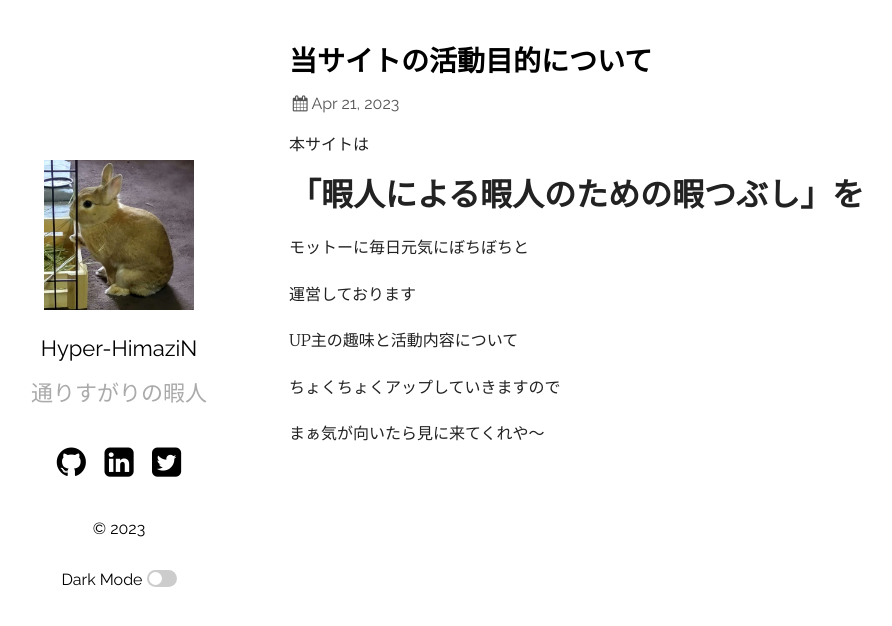
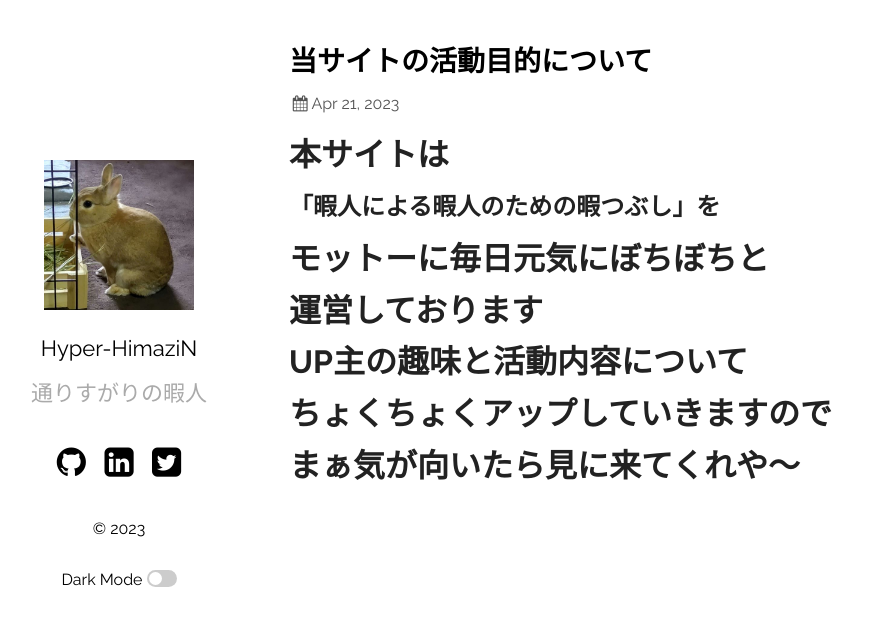
Before and after one commit to S-All11/S-All11.github.io, a Jekyll site: the page built from _posts/2023-04-21-Test0.markdown, in a window 1280 px wide. Shown: the top 626 px of the page, without its empty margins (66-958 px from the left). Built offline with Jekyll 4.4.1, drawn with Linux system fonts in a browser that asks for light colours.

Commit message:
見出し改善

```diff
--- a/_posts/2023-04-21-Test0.markdown
+++ b/_posts/2023-04-21-Test0.markdown
@@ -1,21 +1,21 @@
 ---
 layout: post
-title:  "当サイトの活動目的について"
+title: "当サイトの活動目的について"
 date:   2023-04-21 15:00:00 +0900
 categories:
 ---
 
 
-本サイトは
+# 本サイトは
 
-# 「暇人による暇人のための暇つぶし」を
+## 「暇人による暇人のための暇つぶし」を
 
-モットーに毎日元気にぼちぼちと
+# モットーに毎日元気にぼちぼちと
 
-運営しております
+# 運営しております
 
-UP主の趣味と活動内容について
+# UP主の趣味と活動内容について
 
-ちょくちょくアップしていきますので
+# ちょくちょくアップしていきますので
 
-まぁ気が向いたら見に来てくれや～
+# まぁ気が向いたら見に来てくれや～
```
Also changed, not shown: _posts/2023-04-28-Test1.md (+7 -7 lines).
